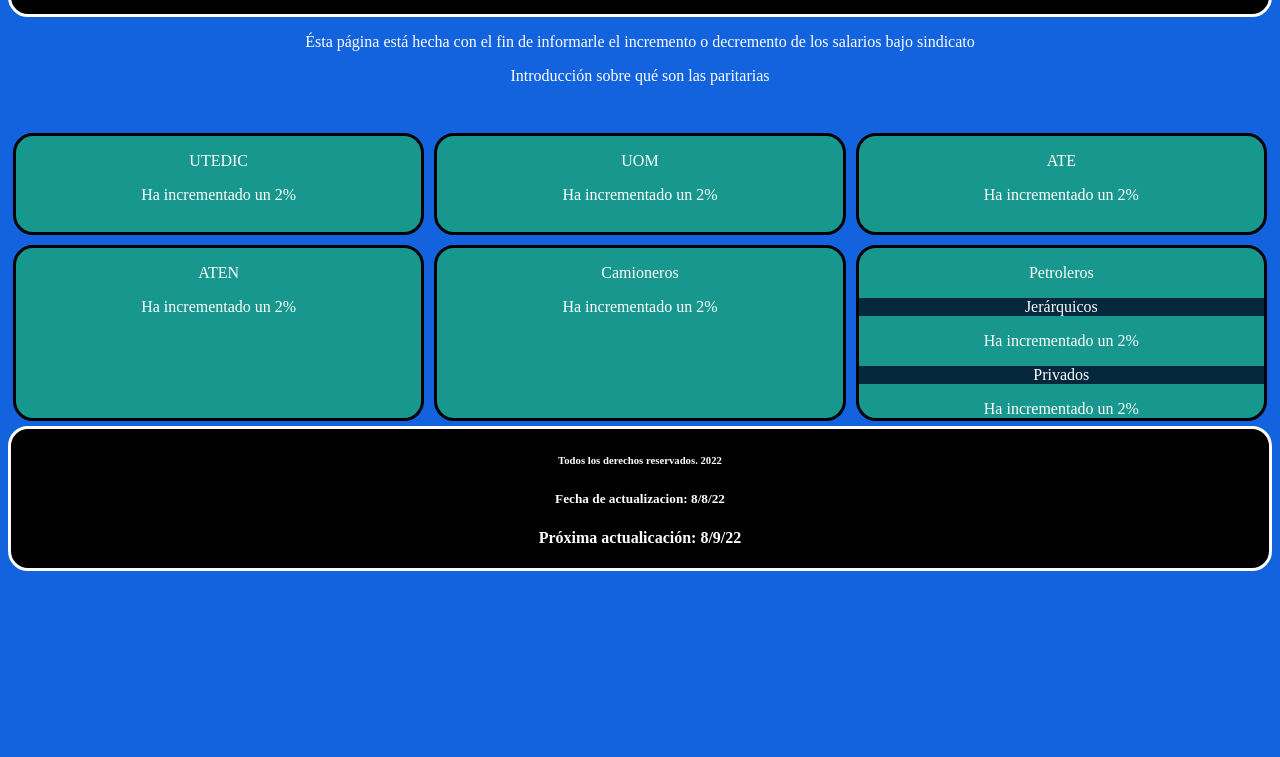
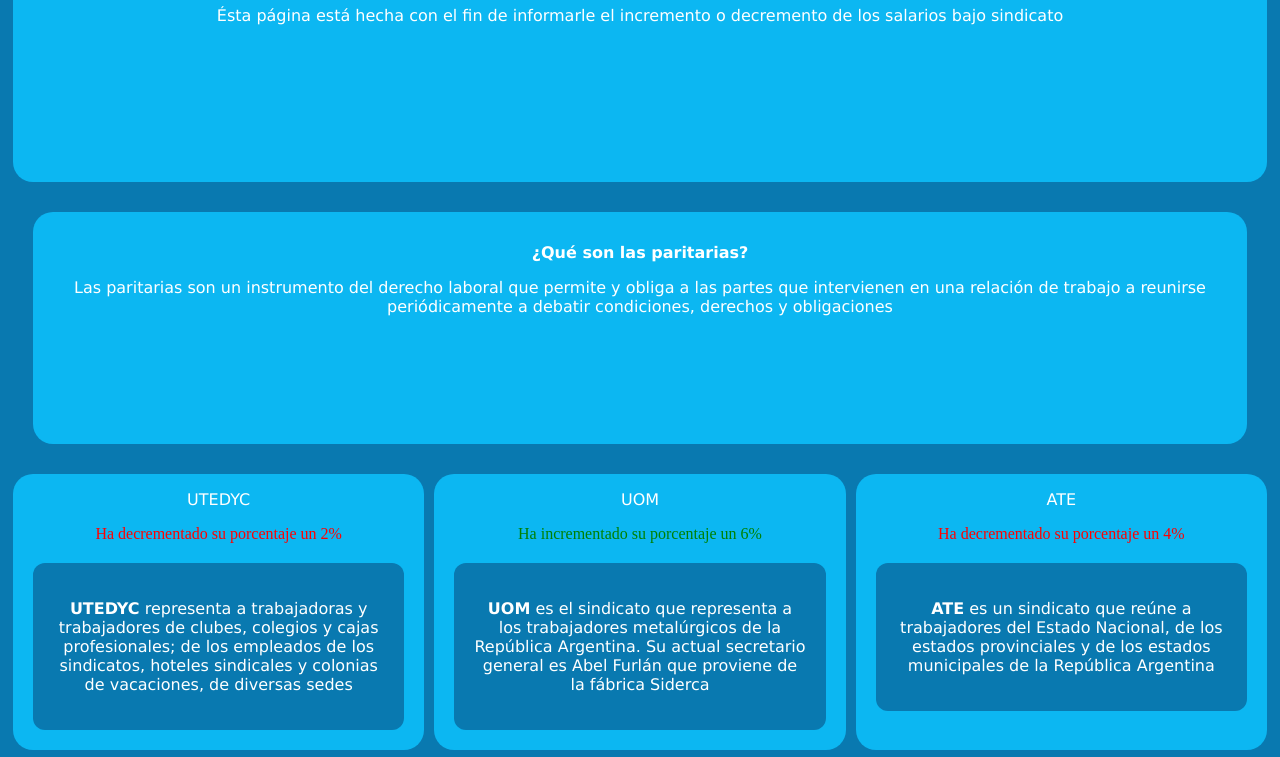
Before and after one commit to yuuso013/calculo_sindicato, a plain HTML site: page index.html in a window 1280 px wide. Shown: the part 103-860 px from the top of the page. Before the commit the page ends 800 px from the top, so only its background shows below. Drawn offline with Linux system fonts and the light colour scheme.

Commit message:
proyecto de pagina de sindicatos

```diff
--- a/css/estilos.css
+++ b/css/estilos.css
@@ -1,5 +1,5 @@
 body {
-    background-color: #1363DF;
+    background-color: #0979b0;
 }
 
 .container {
@@ -18,11 +18,11 @@
 h1 {
     font-family:'Roboto';
     color: white;
-    background-color: black;
+
 }
 
 p {
-    font-family: 'Times New Roman', Times, serif;
+    font-family:'Lucida Sans', 'Lucida Sans Regular', 'Lucida Grande', 'Lucida Sans Unicode', Geneva, Verdana, sans-serif;
     color: white;
 }
 
@@ -32,78 +32,91 @@
 
 .presentacion {
     color: white;
-    background-color: black;
+    background-color: #0cb7f2;
     grid-area: presentacion;
     text-align: center;
-    border-style:solid;
     border-radius: 20px;
+    margin: 5px;
+    padding: 15px;
 }
 
 .texto_presentacion {
     grid-area: texto_presentacion;
     text-align: center;
+    background-color: #0cb7f2;
+    border-radius: 20px;
+    margin: 25px;
+    padding: 15px;
 }
 
 .boton1 {
-    background-color: #18978F;
+    background-color: #0cb7f2;
     grid-area: boton1;
     text-align: center;
-    border-style: solid;
     border-radius: 20px;
     margin: 5px;
 }
-.contorno {
-    background-color: #06283D;
-}
 
 .boton2 {
-    background-color: #18978F;
+    background-color: #0cb7f2;
     grid-area: boton2;
     text-align: center;
-    border-style:solid;
     border-radius: 20px;
     margin: 5px;
 }
 
 .boton3 {
-    background-color: #18978F;
+    background-color: #0cb7f2;
     grid-area: boton3;
     text-align: center;
-    border-style:solid;
     border-radius: 20px;
     margin: 5px;
 }
 
 .boton4 {
-    background-color: #18978F;
+    background-color: #0cb7f2;
     grid-area: boton4;
     text-align: center;
-    border-style:solid;
     border-radius: 20px;
     margin: 5px;
 }
 
 .boton5 {
-    background-color: #18978F;
+    background-color: #0cb7f2;
     grid-area: boton5;
     text-align: center;
-    border-style: solid;
     border-radius: 20px;
     margin: 5px;
 }
 
 .boton6 {
-    background-color: #18978F;
+    background-color: #0cb7f2;
     grid-area: boton6;
     text-align: center;
-    border-style: solid;
     border-radius: 20px;
     margin: 5px;
 }
+
+.contorno {
+    background-color: #0979b0;
+    border-radius: 12px;
+    padding: 5px;
+    margin: 2px;
+}
+
+.inf-sindicato {
+    color: white;
+    background-color: #0979b0;
+    border-radius: 12px;
+    padding: 20px;
+    margin: 20px ;
+}
+
 footer {
     color: white;
-    background-color: black;
+    background-color: #0cb7f2;
     text-align: center;
-    border-style:solid;
+    padding: 9px;
+    margin: 6px;
     border-radius: 20px;
 }
--- a/index.html
+++ b/index.html
@@ -13,47 +13,63 @@
 
         <div class="presentacion">
             <h1>Bienvenidos!</h1>
+            <p>Ésta página está hecha con el fin de informarle el incremento o decremento de los salarios bajo sindicato</p>
         </div>
 
         <div class="texto_presentacion">
-            <p>Ésta página está hecha con el fin de informarle el incremento o decremento de los salarios bajo sindicato</p>
-            <p>Introducción sobre qué son las paritarias</p>
+            <p> <strong> ¿Qué son las paritarias? </strong> </p>
+            <p>Las paritarias son un instrumento del derecho laboral que permite y obliga a las partes que intervienen en una relación de trabajo a reunirse periódicamente a debatir condiciones, derechos y obligaciones</p>
         </div>
 
         <!-- <div class="boton"> -->
 
             <div class="boton1">
-                <p>UTEDIC</p>
-                <div class="letra">
-                    Ha incrementado un 2%
+                <p>UTEDYC</p>
+                <div class="letra" style="color:red;">
+                    Ha decrementado su porcentaje un 2%
+                </div>
+                <div class="inf-sindicato">
+                   <p> <strong>UTEDYC</strong>  representa a trabajadoras y trabajadores de clubes, colegios y cajas profesionales; de los empleados de los sindicatos, hoteles sindicales y colonias de vacaciones, de diversas sedes</p>
                 </div>
             </div>
 
             <div class="boton2">
                 <p>UOM</p>
-                <div class="letra">
-                    Ha incrementado un 2%
+                <div class="letra" style="color:green;">
+                    Ha incrementado su porcentaje un 6%
+                </div>
+                <div class="inf-sindicato">
+                    <p> <strong>UOM</strong>  es el sindicato que representa a los trabajadores metalúrgicos de la República Argentina. Su actual secretario general es Abel Furlán que proviene de la fábrica Siderca</p>
                 </div>
             </div>
 
             <div class="boton3">
                 <p>ATE</p>
-                <div class="letra">
-                    Ha incrementado un 2%
+                <div class="letra" style="color:red;">
+                    Ha decrementado su porcentaje un 4%
+                </div>
+                <div class="inf-sindicato">
+                    <p> <strong>ATE</strong> es un sindicato que reúne a trabajadores del Estado Nacional, de los estados provinciales y de los estados municipales de la República Argentina</p>
                 </div>
             </div>
 
             <div class="boton4">
                 <p>ATEN</p>
                 <div class="letra">
-                    Ha incrementado un 2%
+                    Ha mantenido su porcentaje
+                </div>
+                <div class="inf-sindicato">
+                    <p> <strong>La ATEN</strong> es la Asociación Argentina de Terapeutas de Neurodesarrollo que nuclea a kinesiólogos, terapistas físicos, fisioterapeutas, terapistas ocupacionales, fonoaudiólogos y médicos que hayan completado el Curso Básico de Neurodesarrollo Pediátrico o Adulto</p>
                 </div>
             </div>
 
             <div class="boton5">
                 <p>Camioneros</p>
-                <div class="letra">
-                    Ha incrementado un 2%
+                <div class="letra" style="color:green;">
+                    Ha incrementado su porcentaje un 5%
+                </div>
+                <div class="inf-sindicato">
+                    <p>La Federación Nacional de Trabajadores Camioneros es el sindicato de los camioneros y obreros del transporte automotor de cargas, logística y servicios.</p>
                 </div>
             </div>
 
@@ -61,12 +77,16 @@
                 <p>Petroleros</p>
                 <div class="letra">
                     <p class="contorno">Jerárquicos</p>
-                    Ha incrementado un 2%
-                    </div>
+                    <p style="color:green;"> Ha incrementado su porcentaje un 2%</p>
+                    </div><br/>
                 <div class="letra">
                     <p class="contorno">Privados</p>
-                    Ha incrementado un 2%
+                    <p >Ha mantenido su porcentaje </p>
                 </div>
+                <div class="inf-sindicato">
+                    <p>La obra social jerárquica & privada de petroleros incluye a los mismos brindandoles prestaciones de prevención, diagnóstico, tratamiento médico y odontológico, urgencias, traslados, atención domiciliaria y medicamentos</p>
+                </div>
+
             </div>
 
         </div>
@@ -74,11 +94,11 @@
     <!-- </div> -->
 
     <footer>
-        <h6>
+        <h2>Próxima fecha de modificación: 12/9/22</h2>
+        <h3>Fecha de modificación: 12/8/22</h3>
+        <h5>
             Todos los derechos reservados. 2022
-        </h6>
-        <h5>Fecha de actualizacion: 8/8/22</h5>
-        <h4>Próxima actualicación: 8/9/22</h4>
+        </h5>
     </footer>
 
 </body>
```
